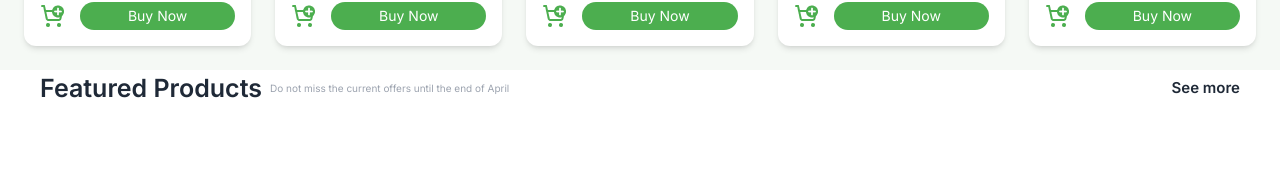
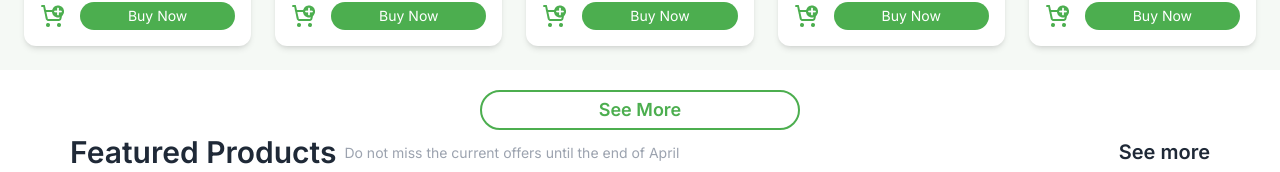
Before and after one commit to Arzion032/binhi-marketplace-frontend, a React (Vite) app: page / in a window 1280 px wide. Shown: the part 2419-2591 px from the top of the page. Before the commit the page ends 2526 px from the top, so only its background shows below. Built offline with nearby package versions, Linux system fonts and the light colour scheme.

Commit message:
Added some hover.

```diff
--- a/src/components/LandingPage/Marketplace.jsx
+++ b/src/components/LandingPage/Marketplace.jsx
@@ -22,10 +22,10 @@ const Marketplace = () => {
               Take the first step toward a greener future.
             </p>
             <div className="flex flex-wrap justify-center md:justify-start gap-4">
-              <button className="bg-white text-green-600 font-medium px-6 py-2 rounded-full">
+              <button className="bg-white text-green-600 font-medium px-6 py-2 rounded-full hover:translate-x-2 hover:scale-105">
                 Shop Now
               </button>
-              <button className="border border-white font-medium px-6 py-2 rounded-full">
+              <button className="border border-white font-medium px-6 py-2 rounded-full hover:translate-x-2 hover:scale-105">
                 Explore →
               </button>
             </div>
@@ -230,7 +230,7 @@ const Marketplace = () => {
         image: "/fruit-avocado.png"
       },
     ].map((product, index) => (
-      <div key={index}   className="bg-white rounded-xl shadow-md p-4 text-left transition hover:outline hover:outline-green-500 hover:outline-2 hover:shadow-[0_0_10px_2px_rgba(76,174,79,0.5)] flex flex-col justify-between h-full">
+      <div key={index}   className="bg-white rounded-xl shadow-md p-4 text-left transition hover:scale-105 hover:outline hover:outline-green-500 hover:outline-2 hover:shadow-[0_0_10px_2px_rgba(76,174,79,0.5)] flex flex-col justify-between h-full">
       <span className="w-[100px] bg-green-100 text-green-800 text-xs font-semibold px-2 py-1 rounded-full">VEGETABLE</span>
       <img src={product.image} alt={product.name} className="w-full h-40 object-contain rounded-xl" />
       <p className="text-left font-semibold text-[16px]">{product.name}</p>
@@ -240,23 +240,28 @@ const Marketplace = () => {
       5.0 • {product.sold} Sold
       </div>
       <div className= "flex items-center justify-between gap-4 mt-2">
-      <img src = "shopping-cart.png" alt="cart" className="w-6 h-6"/>
-      <button className="text-sm bg-[#4CAE4F] items-right text-white w-80 px-4 py-1 rounded-2xl">
-        Buy Now
+      <img src = "shopping-cart.png" alt="cart" className="w-6 h-6 transition-transform duration-100 hover:scale-125"/>
+      <button className="text-sm bg-[#4CAE4F] text-white w-80 px-4 py-1 rounded-2xl transition-transform duration-100 hover:scale-110">
+      Buy Now
       </button>
       </div>
       </div>
     ))}
   </div>
 </section>
-<div className="flex items-center justify-between mx-[40px]">
+<div className="flex justify-center mt-5">
+  <button className="text-lg font-bold bg-white border-2 border-[#4CAE4F] text-[#4CAE4F] w-80 px-4 py-1 rounded-full text-center transition-transform duration-100 hover:scale-110">
+    See More
+  </button>
+</div>
+<div className="flex items-center justify-between mx-[70px]">
   <div className="flex items-center gap-2">
-    <p className="text-[25px] font-bold">Featured Products</p>
-    <span className="text-[10px] font-normal text-gray-400">
+    <p className="text-[30px] font-bold text-shadow-lg">Featured Products</p>
+    <span className="text-[14px] font-normal text-gray-400">
       Do not miss the current offers until the end of April
     </span>
   </div>
-  <p className="text-[15px] font-bold text-right">See more</p>
+  <p className="text-[20px] font-bold text-right hover:underline">See more</p>
 </div>
 
     </div>
--- a/src/components/UI/MainHeader.jsx
+++ b/src/components/UI/MainHeader.jsx
@@ -1,3 +1,4 @@
+
 import React, { useState } from 'react';
 import { Link } from "react-router-dom";
 const MainHeader = () => {
@@ -37,7 +38,7 @@ const MainHeader = () => {
       <div className="w-full flex items-center justify-between px-6 py-4">
         {/* Left: Logo */}
         <Link to="/">
-          <div className="flex items-center">
+          <div className="flex items-center hover:scale-110">
             <img
               src="/Primary Logo w_ BG.png"
               alt="Binhi Logo"
@@ -56,18 +57,18 @@ const MainHeader = () => {
               className="flex-grow outline-none font-bold text-[12px]"
             />
             <button>
-              <img src="/mic.png" alt="Mic" className="w-5 h-5 mx-2" />
+              <img src="/mic.png" alt="Mic" className="w-5 h-5 mx-2 hover:scale-110" />
             </button>
             <button>
-              <img src="/camera.png" alt="Camera" className="w-5 h-5" />
+              <img src="/camera.png" alt="Camera" className="w-5 h-5 hover:scale-110" />
             </button>
           </div>
         </div>
 
         {/* Right: Icons */}
         <div className="flex items-center gap-4">
-          <img src="/cart.png" alt="Cart" className="w-5 h-5 cursor-pointer" />
-          <img src="/bell.png" alt="Notifications" className="w-5 h-5 cursor-pointer" />
+          <img src="/cart.png" alt="Cart" className="w-5 h-5 cursor-pointer hover:scale-110" />
+          <img src="/bell.png" alt="Notifications" className="w-5 h-5 cursor-pointer hover:scale-110" />
           <div className="flex items-center gap-2 cursor-pointer">
             <img src="/account.png" alt="Account" className="w-10 h-10" />
             <span className="text-sm font-bold">My Account</span>
```
